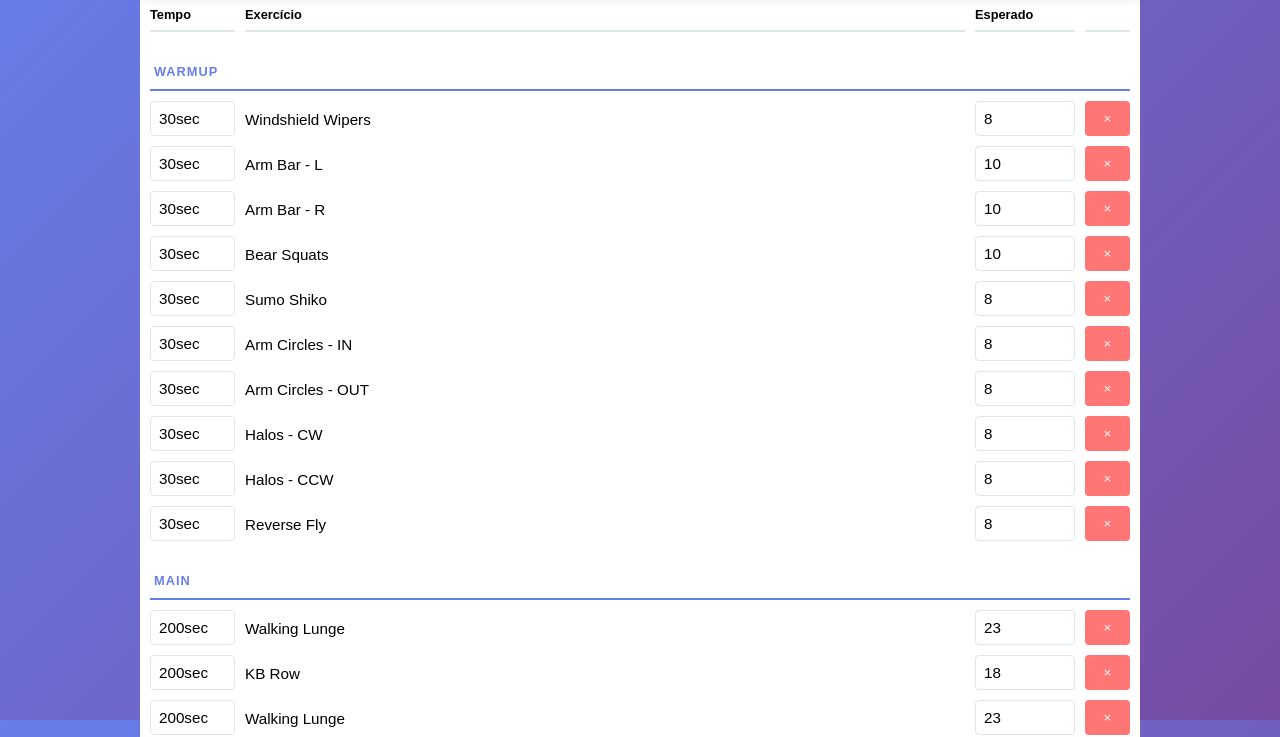
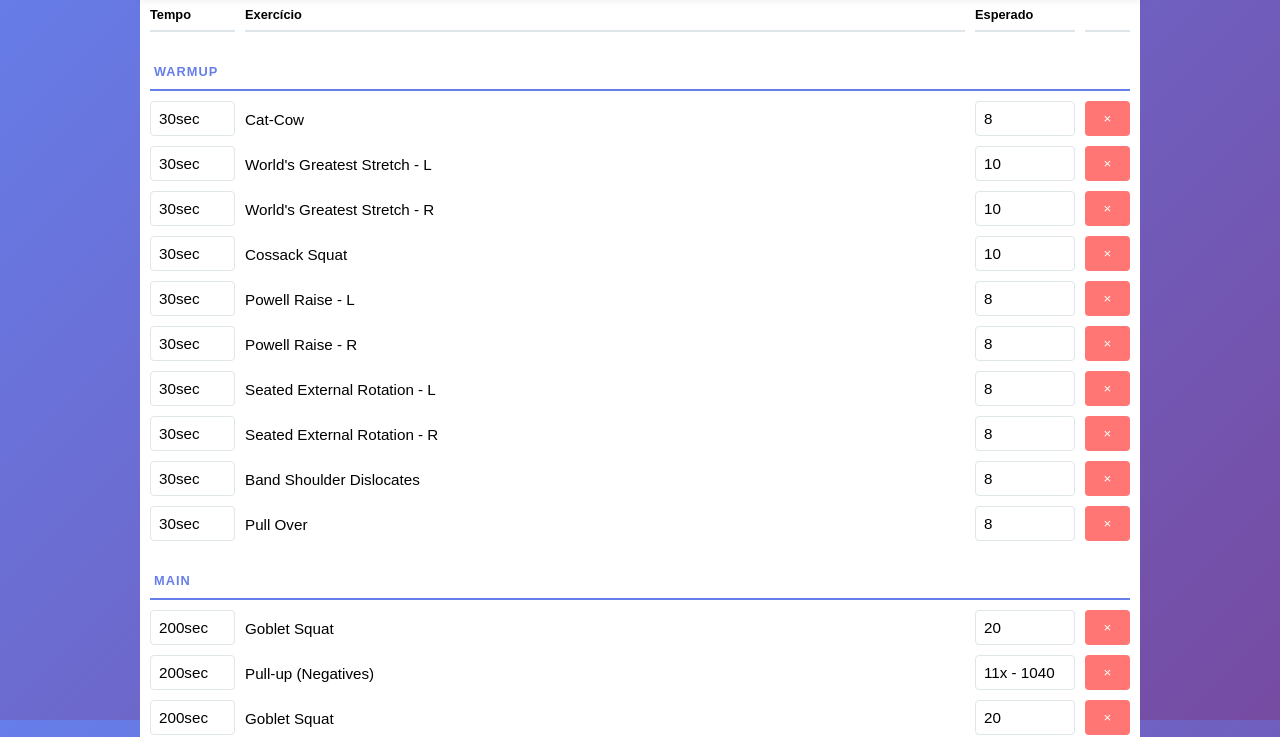
Before and after one commit to abyss-buck/mytrainingB, a plain HTML site: page index.html in a window 1280 px wide. Shown: the part 80-817 px from the top of the page. Drawn offline with Linux system fonts and the light colour scheme.

Commit message:
Update exercise routine in index.html

```diff
--- a/index.html
+++ b/index.html
@@ -313,7 +313,7 @@
 
     const initialData = [
 
-["#warmup"], ["30sec", "Windshield Wipers", "8"], ["30sec", "Arm Bar - L", "10"], ["30sec", "Arm Bar - R", "10"], ["30sec", "Bear Squats", "10"], ["30sec", "Sumo Shiko", "8"], ["30sec", "Arm Circles - IN", "8"], ["30sec", "Arm Circles - OUT", "8"], ["30sec", "Halos - CW", "8"], ["30sec", "Halos - CCW", "8"], ["30sec", "Reverse Fly", "8"], ["#main"], ["200sec", "Walking Lunge", "23"], ["200sec", "KB Row", "18"], ["200sec", "Walking Lunge", "23"], ["200sec", "KB Row", "18"], ["200sec", "RDL", "13"], ["200sec", "Press", "4x - 2020"], ["200sec", "RDL", "13"], ["200sec", "Press", "4x - 2020"], ["200sec", "TGU", "1"], ["200sec", "TGU", "1"], ["300sec", "Arms", "1"], ["#cooldown"], ["120sec", "Straddle", "1"], ["60sec", "Reclined Pigeon - L", "1"], ["60sec", "Reclined Pigeon - R", "1"], ["60sec", "One-Leg Folded Forward Bend - L", "1"], ["60sec", "One-Leg Folded Forward Bend - R", "1"], ["60sec", "Lizard - L", "1"], ["60sec", "Lizard - R", "1"], ["60sec", "Couch Stretch - L", "1"], ["60sec", "Couch Stretch - R", "1"], ["60sec", "Shavasana", "1"]
+["#warmup"], ["30sec", "Cat-Cow", "8"], ["30sec", "World's Greatest Stretch - L", "10"], ["30sec", "World's Greatest Stretch - R", "10"], ["30sec", "Cossack Squat", "10"], ["30sec", "Powell Raise - L", "8"], ["30sec", "Powell Raise - R", "8"], ["30sec", "Seated External Rotation - L", "8"], ["30sec", "Seated External Rotation - R", "8"], ["30sec", "Band Shoulder Dislocates", "8"], ["30sec", "Pull Over", "8"], ["#main"], ["200sec", "Goblet Squat", "20"], ["200sec", "Pull-up (Negatives)", "11x - 1040"], ["200sec", "Goblet Squat", "20"], ["200sec", "Pull-up (Negatives)", "11x - 1040"], ["200sec", "RDL Staggered", "16"], ["200sec", "Floor Press", "18"], ["200sec", "RDL Staggered", "16"], ["200sec", "Floor Press", "18"], ["200sec", "KB Carry", "1"], ["200sec", "KB Carry", "1"], ["300sec", "Calves & Tibs", "1"], ["#cooldown"], ["120sec", "Legs-Up-The-Wall", "1"], ["60sec", "90/90 Stretch - L", "1"], ["60sec", "90/90 Stretch - R", "1"], ["60sec", "IT Band Stretch - L", "1"], ["60sec", "IT Band Stretch - R", "1"], ["60sec", "Lying Side Twist - L", "1"], ["60sec", "Lying Side Twist - R", "1"], ["60sec", "Happy Baby - L", "1"], ["60sec", "Happy Baby - R", "1"], ["60sec", "Constructive Rest", "1"]
 
     ];
 
```
